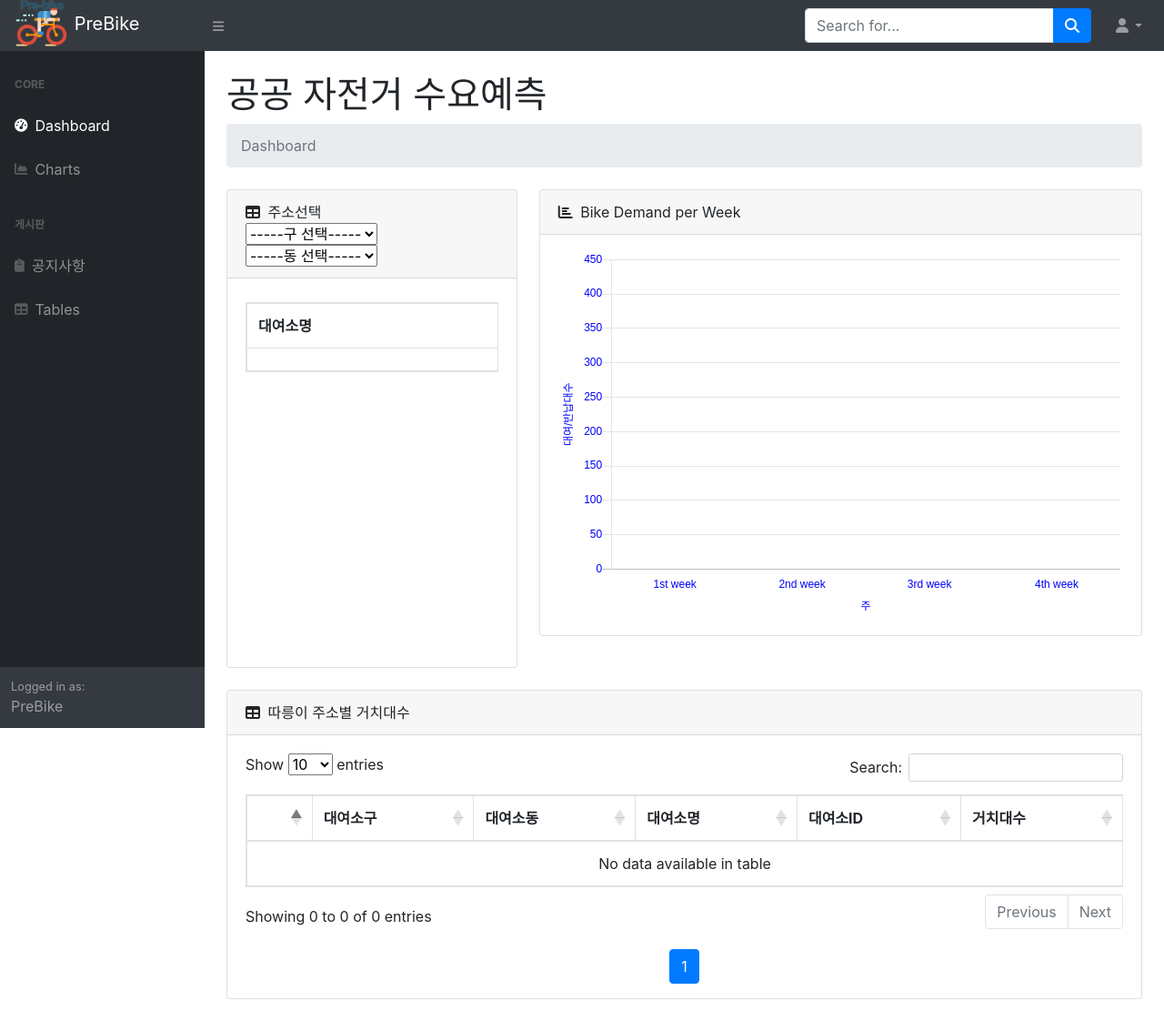
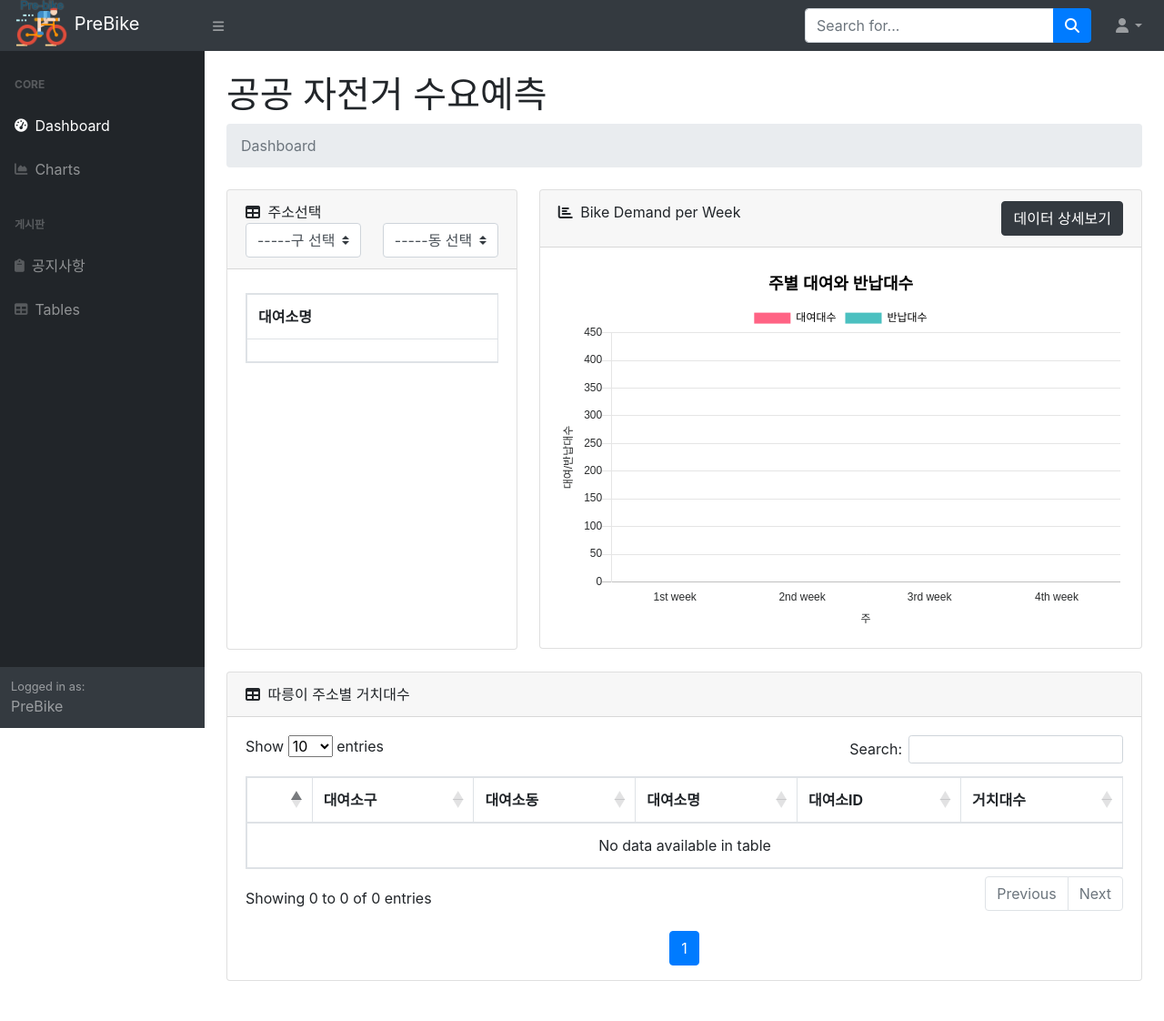
Before and after one commit to myomi2767/PreBike, a Django app: page /board/index/ in a window 1280 px wide. Shown: the whole page at 91% size. After the commit the page ends 1078 px from the top, so only its background shows below. Run offline with Django 3.2, Linux system fonts and the light colour scheme; the visitor is signed in with stand-in values (Sample User, id 1); data that the repository does not hold is empty; some libraries are stand-ins or nearby versions.

Commit message:
* index.html내 데이터 자세히 보기 설정 추가

```diff
--- a/board/templates/board/index.html
+++ b/board/templates/board/index.html
@@ -16,8 +16,9 @@
                                   <i class="fas fa-table mr-1"></i>
                                   주소선택
                                 </div>
-                                <div>
-                                  <select id="rent_Gu" name="Gu_list" value="구">
+                                <div class="row">
+                                    <div class="col-6">
+                                        <select id="rent_Gu" name="Gu_list" value="구" class="custom-select">
                                             <!-- 1. select의 값이 바뀌면 axios 요청을 한다. -->
                                             <option value="" selected="selected">-----구 선택-----</option>
                                             <!-- 요청한곳에는 변경된 select 값을 가지는 데이터들을 조회한다. -->
@@ -26,12 +27,15 @@
                                                 <option value="{{selgu}}">{{selgu}}</option>
                                             {% endfor %}
                                           </select>
-                                  <select id="rent_Dong" name="Dong_list" value="동">
+                                    </div>
+                                    <div class="col-6">
+                                        <select id="rent_Dong" name="Dong_list" value="동" class="custom-select">
                                             <option value="" selected="selected">-----동 선택-----</option>
                                             {% for seldong in rentdong %}
                                                 <option value="{{seldong}}">{{seldong}}</option>
                                             {% endfor %}
                                         </select>
+                                    </div>
                                 </div>
                             </div>
                             <div class="card-body">
@@ -56,6 +60,10 @@
                             <div class="card-header">
                                 <i class="fas fa-chart-bar mr-1"></i>
                                 Bike Demand per Week
+                                <form action="{% url 'board:charts' %}" method="get" class="float-right">
+                                    <input type="hidden" name="stationNum" id="detailStationNum">
+                                    <input type="submit" class="btn btn-dark" value="데이터 상세보기">
+                                </form>
                             </div>
                             <div class="card-body"><canvas id="myBarChart" width="100%" height="400"></canvas></div>
                         </div>
--- a/board/views.py
+++ b/board/views.py
@@ -78,6 +78,8 @@
 
 def barcharts(request):
     stationNum = request.GET.get('stationNum')
+    address = Address.objects.get(stationNum=stationNum)
+    print(address)
     print("*"*40)
     print(stationNum)
     print("*"*40)
@@ -101,6 +103,7 @@
     context = {
         'rentplacelist' : rentplacelist,
         'recedeplacelist' : recedeplacelist,
+        'chartStationName' : address.stationName,
     }
     return JsonResponse(context)
 
@@ -109,7 +112,7 @@
     return render(request, 'board/tables.html')
 
 def notice(request):
-    notices = Notice.objects.all()
+    notices = Notice.objects.all()[::-1]
     context = {
         'notices' : notices
     }
@@ -123,11 +126,10 @@
             notice = form.save(commit=False)
             notice.user = request.user
             notice.save()
-            messages.success(request, '게시글 작성 완료!!!!!')
             # return redirect('articles:detail', notice.pk)
             return redirect('board:notice')
         else:
-            messages.error(request, '너 잘못된 데이터를 넣었어!!!')
+            pass
     else:
         form = NoticeForm()
     context = {
--- a/static/js/chart-bar-demo.js
+++ b/static/js/chart-bar-demo.js
@@ -15,12 +15,12 @@
   info: false,
   // 페이징 기능 숨기기
   paging: false,
-  scrollY: 330
+  scrollY: 320
 });
 
 // Bar Chart Example
 const aaa = document.getElementById("myBarChart");
-Chart.defaults.global.defaultFontColor = 'blue';
+// Chart.defaults.global.defaultFontColor = 'blue';
 Chart.defaults.global.defaultFontFamily = 'Arial';
 const myBarChart = new Chart(aaa, {
   type: 'bar',
@@ -44,7 +44,10 @@
   options: {
     maintainAspectRatio: false,
     title: {
-      text: '주별 대여와 반납대수'
+      display: true,
+      text: '주별 대여와 반납대수',
+      fontColor : '#000000',
+      fontSize : 18,
     },
     scales: {
       xAxes: [{
@@ -81,9 +84,9 @@
       }],
     },
     legend: {
-      display: false,
+      display: true,
       labels: {
-        fontColor: 'purple'
+        fontColor: 'black'
       }
     }
   }
@@ -151,6 +154,10 @@
         selStations.forEach(selStationName =>{
             selStationName.addEventListener('click', function(event) {
                 tempname = event.target.id
+
+                const detail = document.querySelector('#detailStationNum')
+                detail.value = tempname
+
                 axios.get(`/board/barcharts/`, {
                     "params": {
                         "stationNum" : tempname
@@ -161,8 +168,14 @@
                     console.log(response)
                     console.log('*********datasets*********')
                     console.log(myBarChart.data.datasets)
-                    myBarChart.data.datasets[0].data = response.data.recedeplacelist
-                    myBarChart.data.datasets[1].data = response.data.rentplacelist
+                    myBarChart.data.datasets[1].data = response.data.recedeplacelist
+                    myBarChart.data.datasets[0].data = response.data.rentplacelist
+                    if(Math.max(...response.data.recedeplacelist)>Math.max(...response.data.rentplacelist)){
+                      myBarChart.options.scales.yAxes[0].ticks.max = Math.round(Math.max(...response.data.recedeplacelist)*1.1)
+                    }else{
+                      myBarChart.options.scales.yAxes[0].ticks.max = Math.round(Math.max(...response.data.rentplacelist)*1.1)
+                    }
+                    myBarChart.options.title.text = response.data.chartStationName
                     myBarChart.update()
                 })
                 .catch(function(error) {
```
Lines whose indentation alone changed are shown as unchanged.
